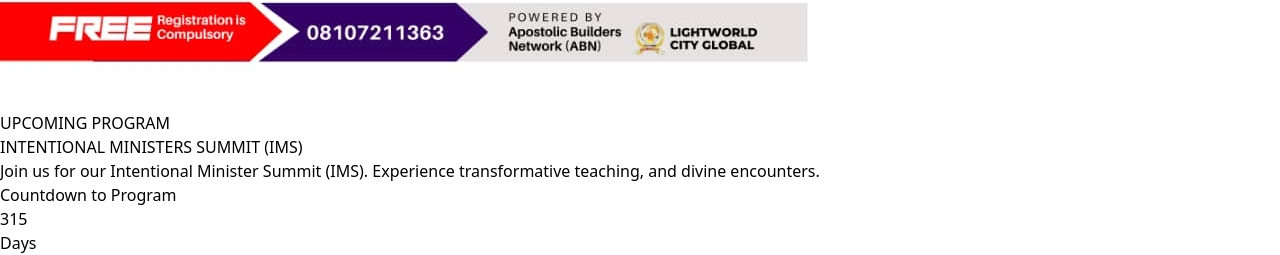
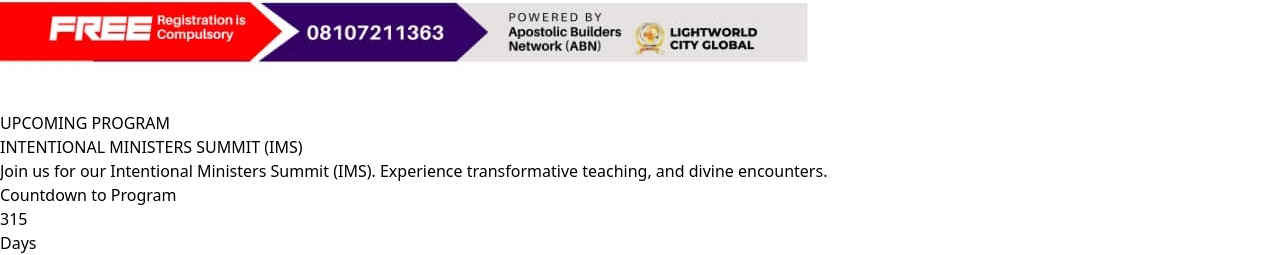
Before and after one commit to SamChus/lc-web, a React (Vite) app: page / in a window 1280 px wide. Shown: the part 993-1248 px from the top of the page. Built offline with nearby package versions, Linux system fonts and the light colour scheme; a web font is replaced by a local one.

Commit message:
correction

```diff
--- a/src/App.tsx
+++ b/src/App.tsx
@@ -38,7 +38,7 @@ function App() {
     date: "2026-01-27T16:30:00", // January 27th, 4:30 PM
     time: "4:30 PM (WAT)",
     image: img,
-    description: "Join us for our Intentional Minister Summit (IMS). Experience transformative teaching, and divine encounters.",
+    description: "Join us for our Intentional Ministers Summit (IMS). Experience transformative teaching, and divine encounters.",
     link: "https://docs.google.com/forms/d/e/1FAIpQLSeV4qYOPu92DyNLVLVIO7yOwTJwNFLkzqBKaO0g76kx5kqBrA/viewform",
   };
 
```
